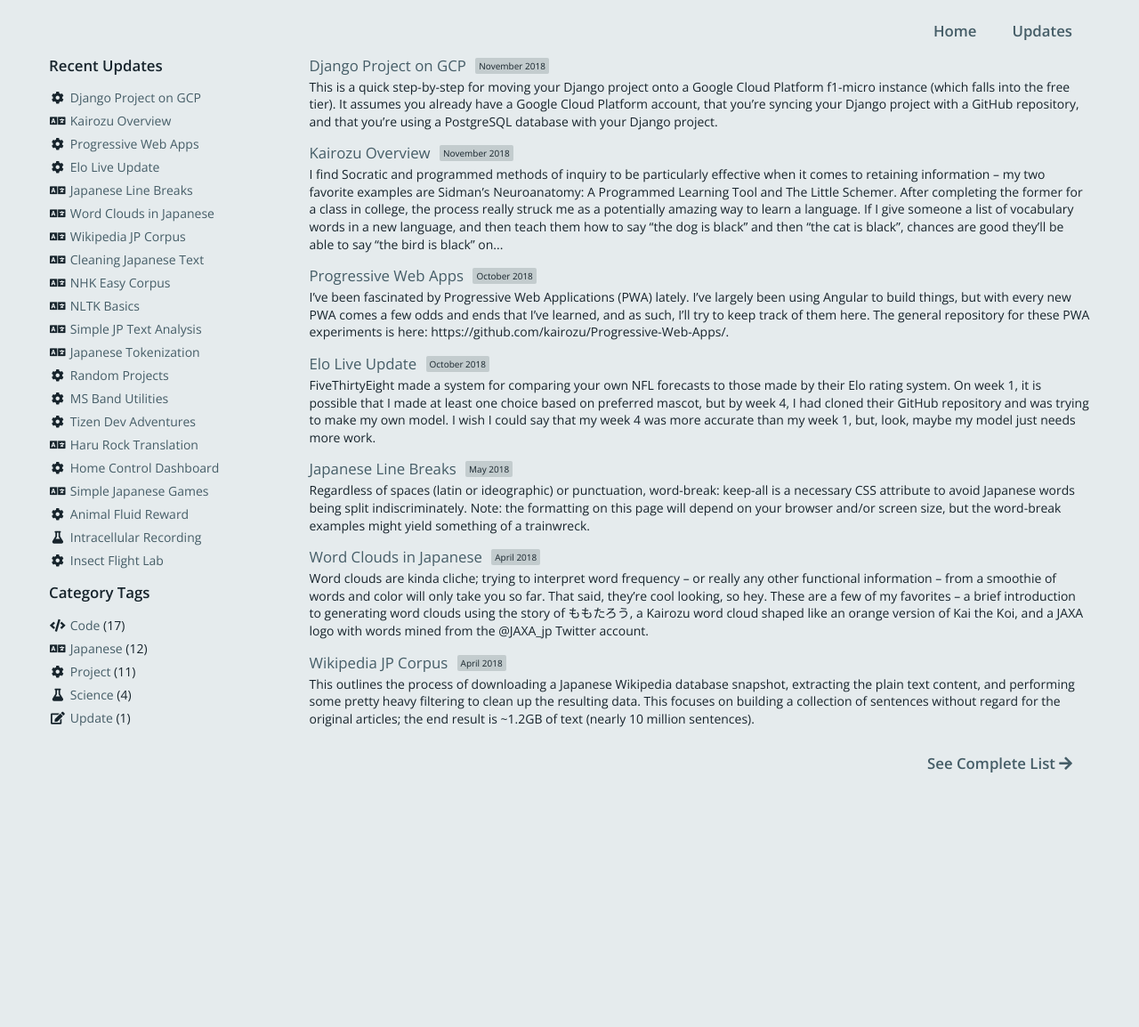
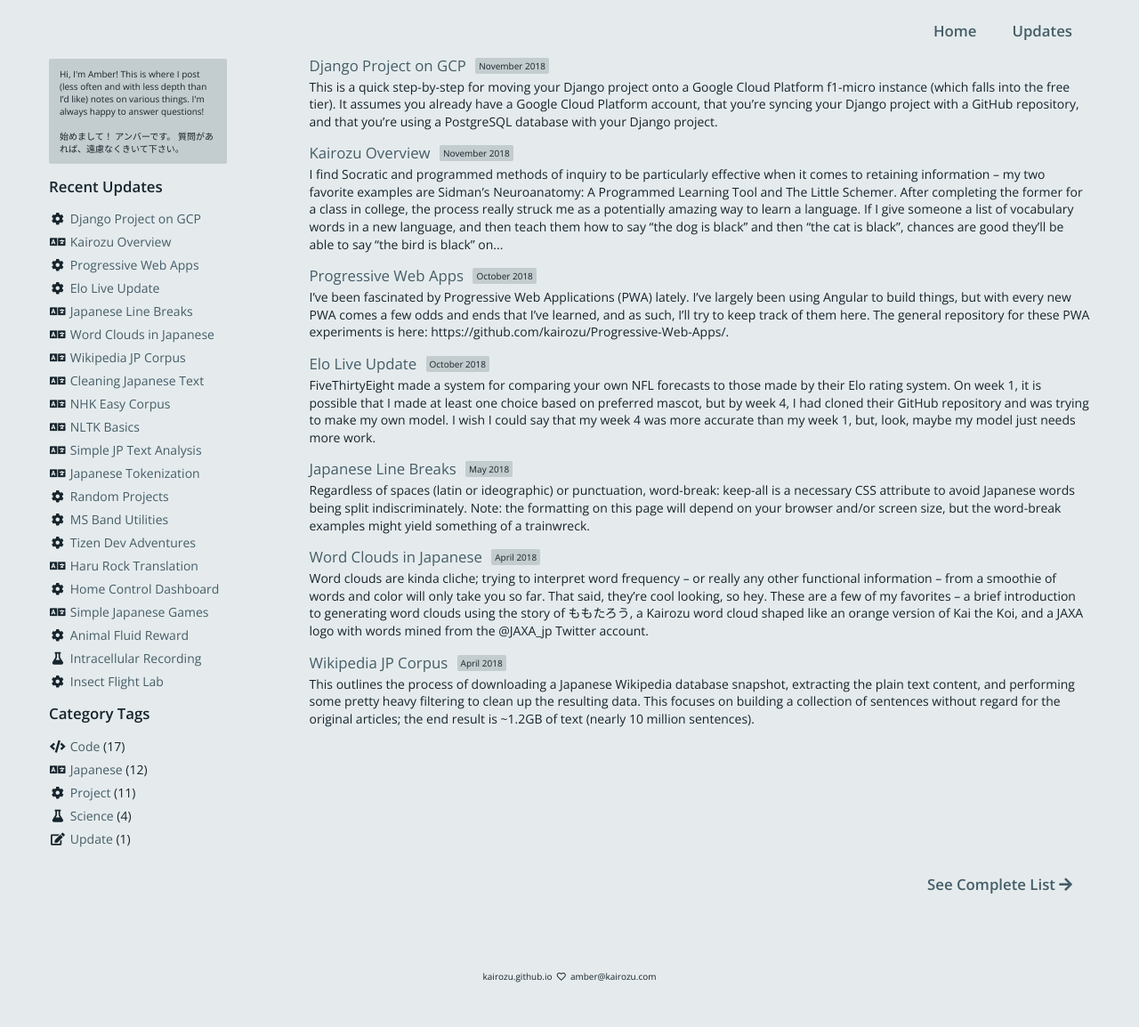
Before and after one commit to kairozu/kairozu.github.io, a Jekyll site: the page built from updates/index.md, in a window 1280 px wide. Shown: the whole page at 89% size. Built offline with Jekyll 4.4.1, drawn with Linux system fonts in a browser that asks for light colours; nearby versions of some CDN libraries; before the commit the page ends 944 px from its top, so only the background shows below that.

Commit message:
adding side note

```diff
--- a/_includes/foot.html
+++ b/_includes/foot.html
@@ -1,4 +1,6 @@
 </div>
-<br /><br />
+<div class="footText">
+kairozu.github.io&nbsp;&nbsp;<i class="far fa-heart"></i>&nbsp;&nbsp;amber@kairozu.com
+</div>
 </body>
 </html>
--- a/_layouts/list.html
+++ b/_layouts/list.html
@@ -1,6 +1,11 @@
 {% include head.html %}
     <div class="fcMain">
         <div class="fcSideList">
+            <div class="sideNote">
+                Hi, I'm Amber! This is where I post (less often and with less depth than I’d like) notes on various things. I'm always happy to answer questions!
+                <br /><br />
+                始めまして！ <wbr>アンバーです。 <wbr>質問があれば、<wbr>遠慮なくきいて下さい。
+            </div>
             <span class="bold larger">Recent Updates</span>
             <ul class="fa-ul">
                 {% for p in site.posts %}
--- a/css/main.css
+++ b/css/main.css
@@ -132,6 +132,22 @@ div.space-table {
     line-height: 1.6em;
 }
 
+.sideNote {
+    font-size: x-small;
+    padding: 10px 12px;
+    border-radius: 2px;
+    background: #c3ccce;
+    margin-right: 50px;
+    margin-bottom: 14px;
+    margin-top: 4px;
+}
+
+.footText {
+    text-align: center;
+    font-size: x-small;
+    padding: 50px;
+}
+
 .imageR { float: right; margin: 0px 0 10px 20px; }
 .imageL { float: left; margin: 0px 20px 10px 0; }
 .imageCenter {
@@ -140,6 +156,7 @@ div.space-table {
     display: block; }
 
 @media all and (max-width: 756px) {
+    .sideNote { margin-right: 0; }
     .fcMain { flex-wrap: wrap; }
     .fcMain div { flex: 0 1 100%; }
     .table-responsive {
```
